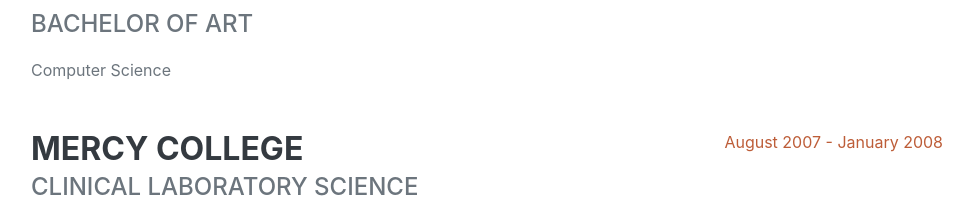
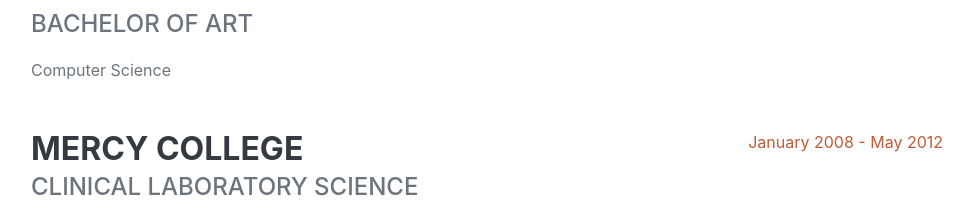
Before and after one commit to eduardodothost/resume, a plain HTML site: page index.html in a window 1280 px wide. Shown: the part 2047-2269 px from the top of the page, without its empty margins (289-1262 px from the left). Drawn offline with nearby package versions, Linux system fonts and the light colour scheme; a web font is replaced by a local one.

Commit message:
Update index.html

```diff
--- a/index.html
+++ b/index.html
@@ -114,7 +114,7 @@
                             <div class="subheading mb-3">Clinical Laboratory Science</div>
                             <p>Licenced and Certified Clinical Laboratory Scientist and Medical Technologist</p>
                         </div>
-                        <div class="flex-shrink-0"><span class="text-primary">August 2007 - January 2008</span></div>
+                        <div class="flex-shrink-0"><span class="text-primary">January 2008 - May 2012</span></div>
                     </div>
                     <div class="d-flex flex-column flex-md-row justify-content-between">
                         <div class="flex-grow-1">
```
